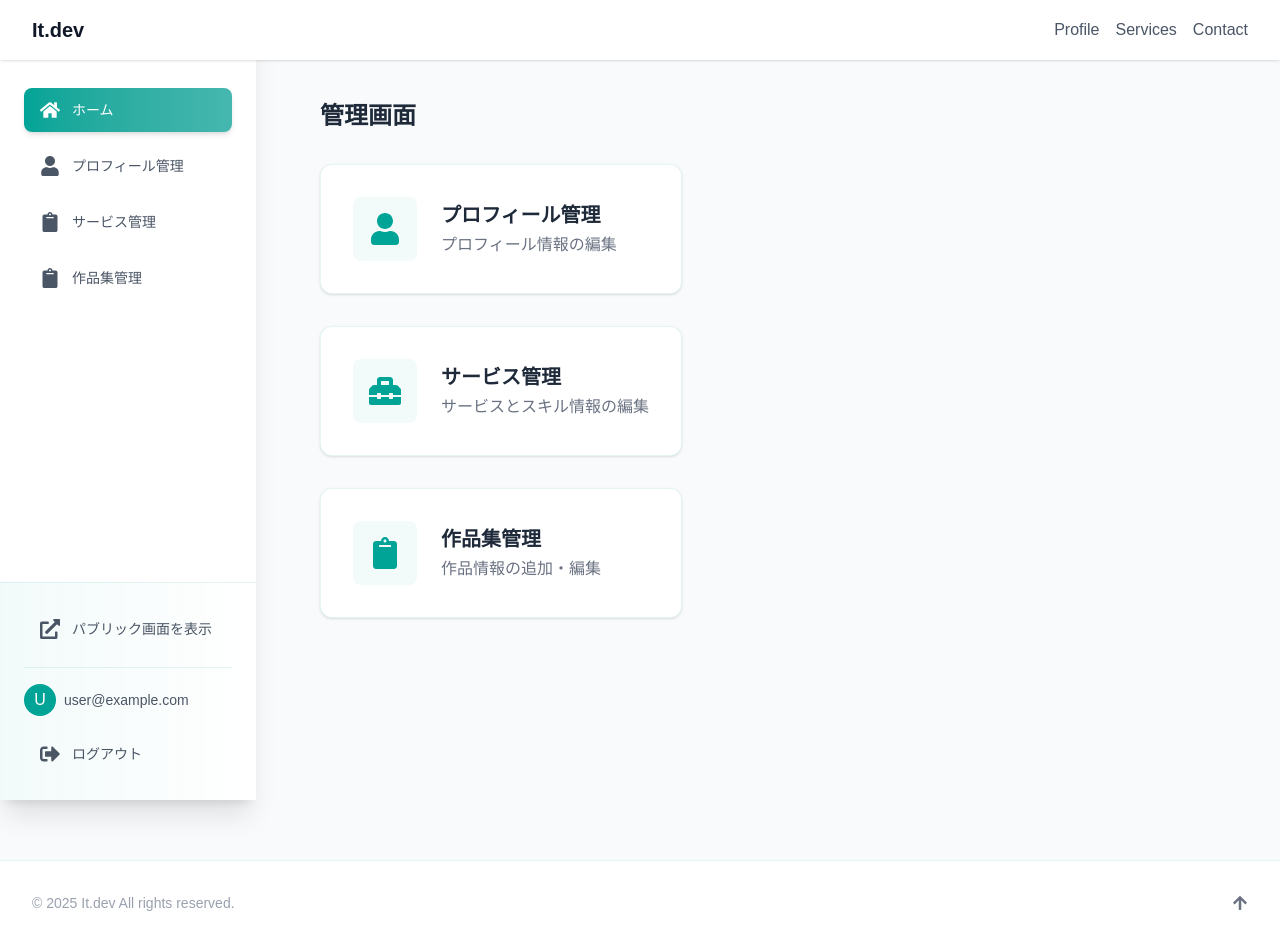
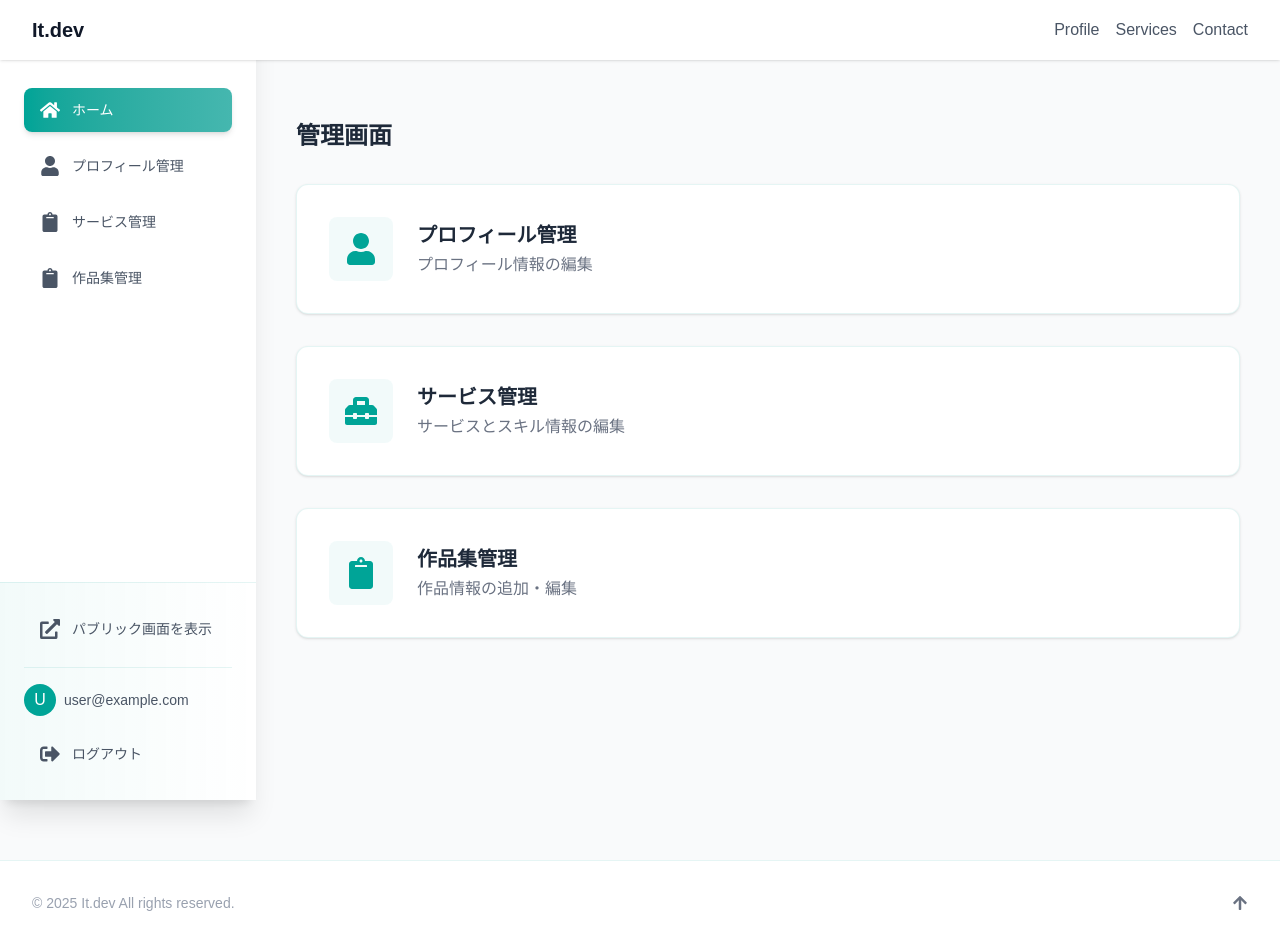
Before and after one commit to itto1018/It_homepage, a Next.js app: page /admin in a window 1280 px wide. Built offline with nearby package versions, Linux system fonts and the light colour scheme; no server answers; sample sign-in values are in the browser's storage.

Commit message:
fix: admin

```diff
--- a/src/app/admin/edit/profile/page.tsx
+++ b/src/app/admin/edit/profile/page.tsx
@@ -62,7 +62,7 @@ const validateProfile = (data: {
   return errors;
 };
 
-export default function ProfilePage() {
+export default function EditProfilePage() {
   const router = useRouter(); // 追加
   const [name, setName] = useState("");
   const [nickname, setNickname] = useState("");
@@ -310,7 +310,7 @@ export default function ProfilePage() {
                     <div className="flex flex-col sm:flex-row gap-4">
                       {" "}
                       {/* レイアウトを調整 */}
-                      <div className="w-full sm:w-1/3">
+                      <div className="w-full sm:w-1/5">
                         <input
                           type="text"
                           id={`career-period-${index}`}
@@ -323,7 +323,7 @@ export default function ProfilePage() {
                         />
                       </div>
                       <div className="flex-1">
-                        <input
+                        <textarea
                           id={`career-description-${index}`}
                           placeholder="経歴の詳細（50文字以内）"
                           value={career.description}
--- /dev/null
+++ b/src/app/admin/edit/works/page.tsx
@@ -0,0 +1,9 @@
+import React from 'react'
+
+const EditWorksPage = () => {
+  return (
+    <div>EditWorksPage</div>
+  )
+}
+
+export default EditWorksPage
--- a/src/app/admin/page.tsx
+++ b/src/app/admin/page.tsx
@@ -47,7 +47,7 @@ export default async function AdminPage() {
 
   return (
     <AdminLayout>
-      <div className="m-10 md:ml-80">
+      <div className="p-6 md:p-10"> {/* マージンをパディングに変更 */}
         <h1 className="mb-8 text-2xl font-bold text-gray-800">管理画面</h1>
         <div className="grid grid-cols-1 gap-8">
           {ADMIN_MENUS.map((menu) => (
--- a/src/components/layout/AdminLayout.tsx
+++ b/src/components/layout/AdminLayout.tsx
@@ -2,14 +2,16 @@
 
 import { Toaster } from "react-hot-toast";
 import { AuthGuard } from "../admin/AuthGuard";
-import { Sidebar } from "../admin/Sidebar";
+import { Sidebar } from "@/components/admin/Sidebar";
 
 export function AdminLayout({ children }: { children: React.ReactNode }) {
   return (
     <AuthGuard>
       <div className="min-h-screen bg-gray-50">
         <Sidebar />
-        <main className="flex">{children}</main>
+        <div className="md:pl-64">
+          <main className="py-5">{children}</main>
+        </div>
         <Toaster
           position="top-center"
           reverseOrder={false}
```
